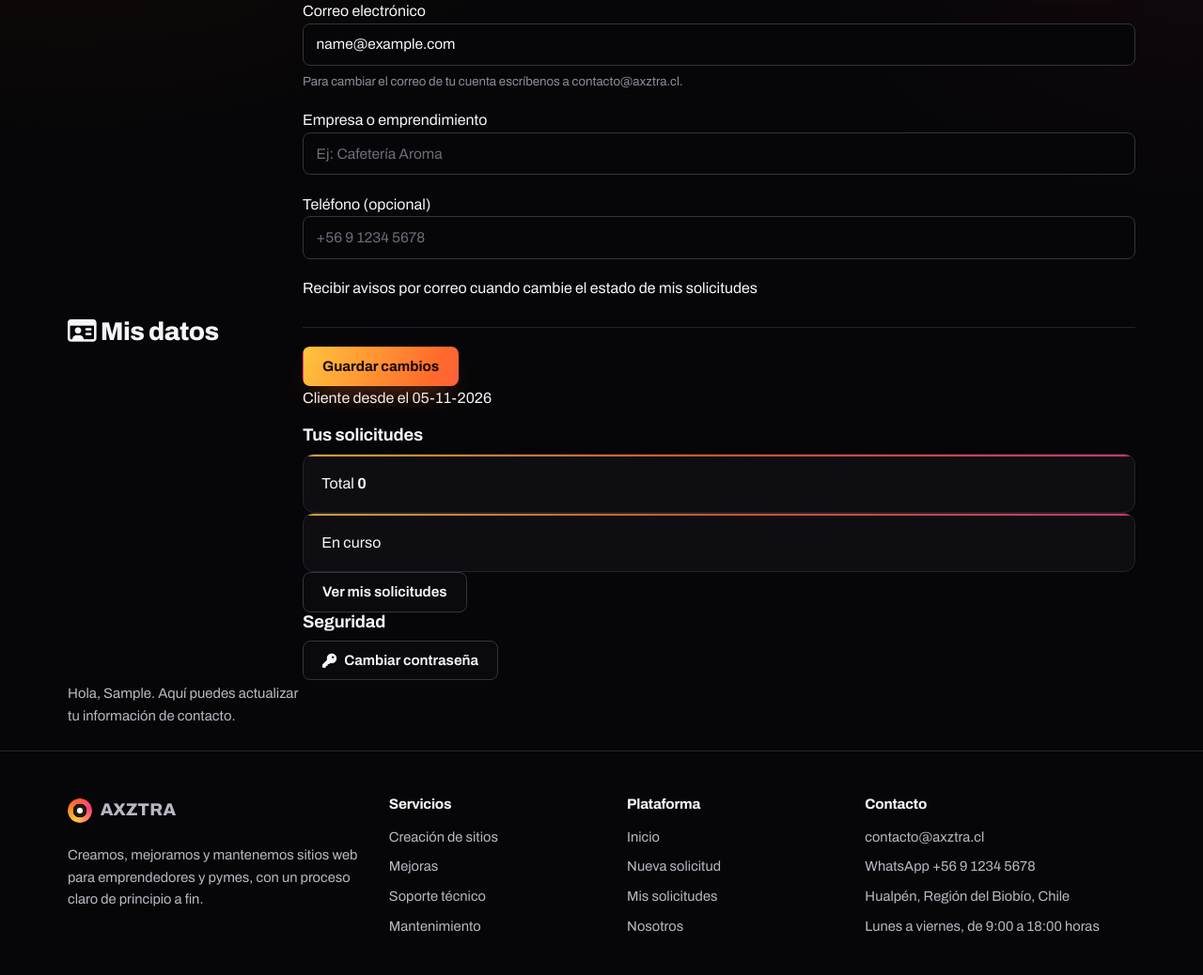
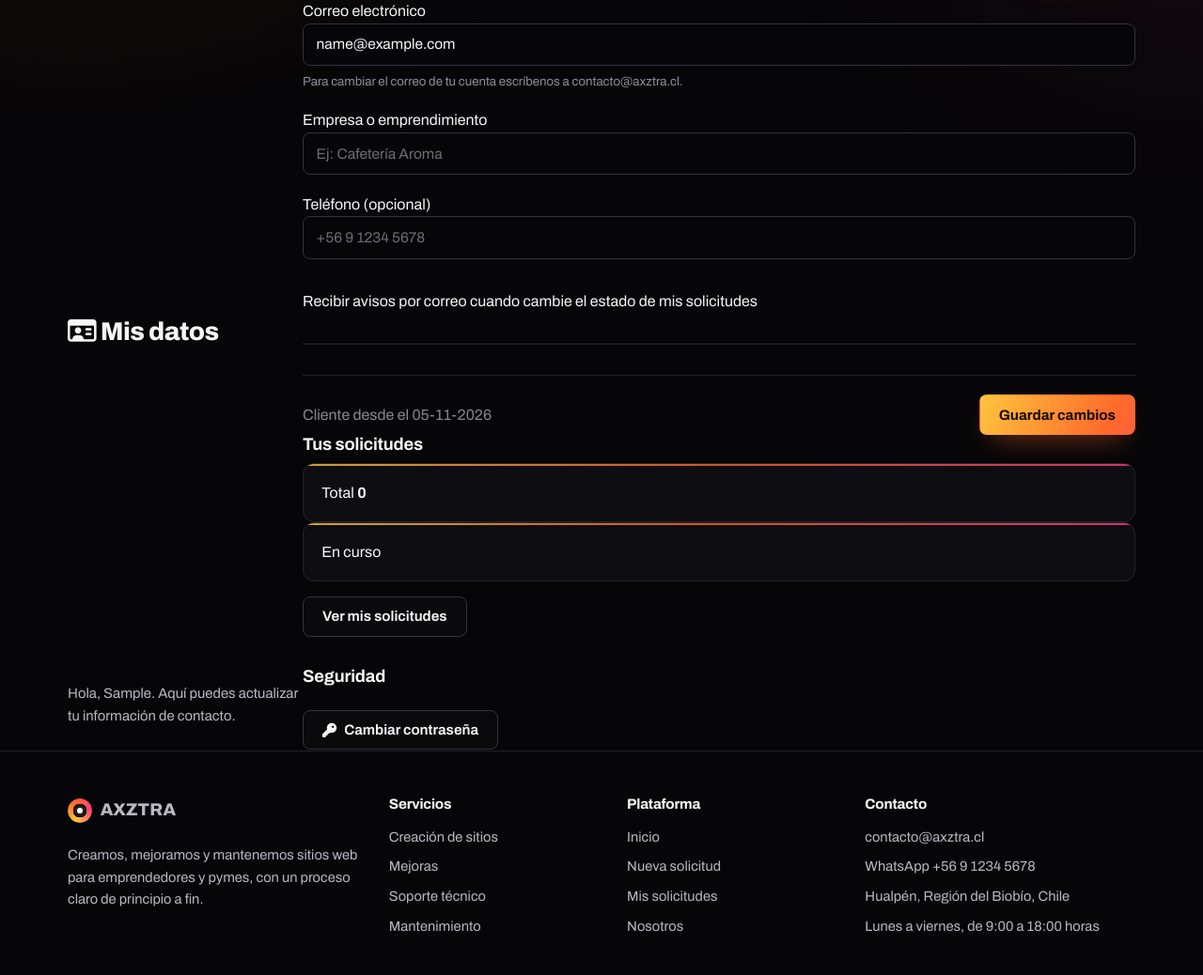
Before and after one commit to sladegamesss/Axztra, a Django app: page /cuenta/ in a window 1280 px wide. Shown: the part 70-1108 px from the top of the page at 94% size. Run offline with Django 5.2, Linux system fonts and the light colour scheme; the visitor is signed in with stand-in values (Sample User, id 1); data comes from the database, SQL or seed files in the repository; data that the repository does not hold is empty.

Commit message:
Update mi_cuenta.html

```diff
--- a/plataforma/templates/plataforma/cliente/mi_cuenta.html
+++ b/plataforma/templates/plataforma/cliente/mi_cuenta.html
@@ -10,8 +10,11 @@
         <p class="panel-bajada">Hola, {{ user.first_name|default:"cliente" }}. Aquí puedes actualizar tu información de contacto.</p>
     </div>
 
+    <!-- El formulario envuelve ambas columnas para enviar los datos -->
     <form method="post" class="panel-cuerpo panel-dos-columnas" data-validar>
         {% csrf_token %}
+
+        <!-- COLUMNA IZQUIERDA: Formulario de datos -->
         <div class="columna-principal">
 
             <div class="campo campo-completo">
@@ -20,34 +23,35 @@
                 <div class="ayuda">Para cambiar el correo de tu cuenta escríbenos a contacto@axztra.cl.</div>
             </div>
 
-            <div class="campo-grupo">
-                <div class="campo">
-                    <label for="id_empresa">Empresa o emprendimiento</label>
-                    <input type="text" id="id_empresa" name="empresa" value="{{ cliente.empresa|default:'' }}" class="control" placeholder="Ej: Cafetería Aroma" maxlength="150">
-                </div>
-                <div class="campo">
-                    <label for="id_telefono">Teléfono (opcional)</label>
-                    <input type="tel" id="id_telefono" name="telefono" value="{{ cliente.telefono|default:'' }}" class="control" placeholder="+56 9 1234 5678" maxlength="20">
-                </div>
+            <div class="campo campo-completo">
+                <label for="id_empresa">Empresa o emprendimiento</label>
+                <input type="text" id="id_empresa" name="empresa" value="{{ cliente.empresa|default:'' }}" class="control" placeholder="Ej: Cafetería Aroma" maxlength="150">
             </div>
 
-            <div class="campo campo-completo mt-2">
+            <div class="campo campo-completo">
+                <label for="id_telefono">Teléfono (opcional)</label>
+                <input type="tel" id="id_telefono" name="telefono" value="{{ cliente.telefono|default:'' }}" class="control" placeholder="+56 9 1234 5678" maxlength="20">
+            </div>
+
+            <div class="campo campo-completo" style="margin-top: 2rem;">
                 <label class="opcion" for="id_notificaciones">
                     <input type="checkbox" id="id_notificaciones" name="notificaciones" value="1"{% if cliente.recibir_notificaciones %} checked{% endif %}>
                     <span>Recibir avisos por correo cuando cambie el estado de mis solicitudes</span>
                 </label>
             </div>
 
-            <div class="acciones mt-4">
+            <hr style="margin: 2rem 0; border-color: rgba(255,255,255,0.1);">
+
+            <div class="acciones" style="display: flex; justify-content: space-between; align-items: center; flex-wrap: wrap; gap: 1rem;">
+                <span class="texto-menor" style="color: #888;">Cliente desde el {{ user.date_joined|date:"d-m-Y" }}</span>
                 <button type="submit" class="boton boton-primario">Guardar cambios</button>
             </div>
 
-            <p class="texto-menor mt-2 text-muted">Cliente desde el {{ user.date_joined|date:"d-m-Y" }}</p>
+        </div> <!-- Cierre de columna-principal -->
 
-        </div>
-
+        <!-- COLUMNA DERECHA: Métricas y Seguridad -->
         <aside class="columna-lateral">
-            <div class="tarjeta-resumen mb-3">
+            <div class="tarjeta-resumen" style="margin-bottom: 2rem;">
                 <h3>Tus solicitudes</h3>
                 <div class="metricas-mini">
                     <div class="metrica">
@@ -59,14 +63,15 @@
                         <strong>{{ en_curso }}</strong>
                     </div>
                 </div>
-                <a href="{% url 'mis_solicitudes' %}" class="boton boton-secundario boton-completo mt-2">Ver mis solicitudes</a>
+                <a href="{% url 'mis_solicitudes' %}" class="boton boton-secundario boton-completo" style="margin-top: 1rem;">Ver mis solicitudes</a>
             </div>
 
             <div class="tarjeta-resumen">
                 <h3>Seguridad</h3>
-                <a href="{% url 'cambiar_clave' %}" class="boton boton-secundario boton-completo mt-2"><i class="fa-solid fa-key" aria-hidden="true"></i> Cambiar contraseña</a>
+                <a href="{% url 'cambiar_clave' %}" class="boton boton-secundario boton-completo" style="margin-top: 1rem;"><i class="fa-solid fa-key" aria-hidden="true"></i> Cambiar contraseña</a>
             </div>
-        </aside>
-    </form>
+        </aside> <!-- Cierre de columna-lateral -->
+
+    </form> <!-- Cierre del panel-cuerpo -->
 </section>
 {% endblock %}
```
